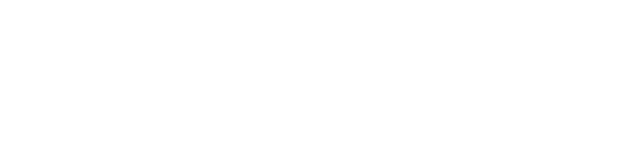
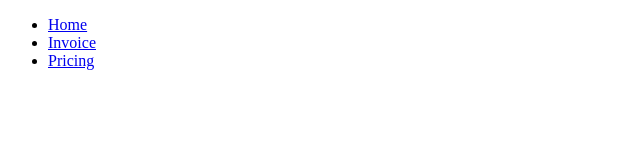
Before and after one commit to lukeromburgh/invoiceGenerator, a plain HTML site: page index.html in a window 1280 px wide. Shown: the whole page, without its empty margins (0-640 px from the left). Drawn offline with Linux system fonts and the light colour scheme.

Commit message:
Nav Bar
Adding nav bar

```diff
--- a/index.html
+++ b/index.html
@@ -13,5 +13,13 @@
     </head>
     <body>
 
+        <nav>
+            <ul>
+                <li><a href="#home">Home</a></li>
+                <li><a href="#invoice">Invoice</a></li>
+                <li><a href="#pricing">Pricing</a></li>
+            </ul>
+        </nav>
+
     </body>
 </html>
```
Also changed, not shown: 1 other file.
